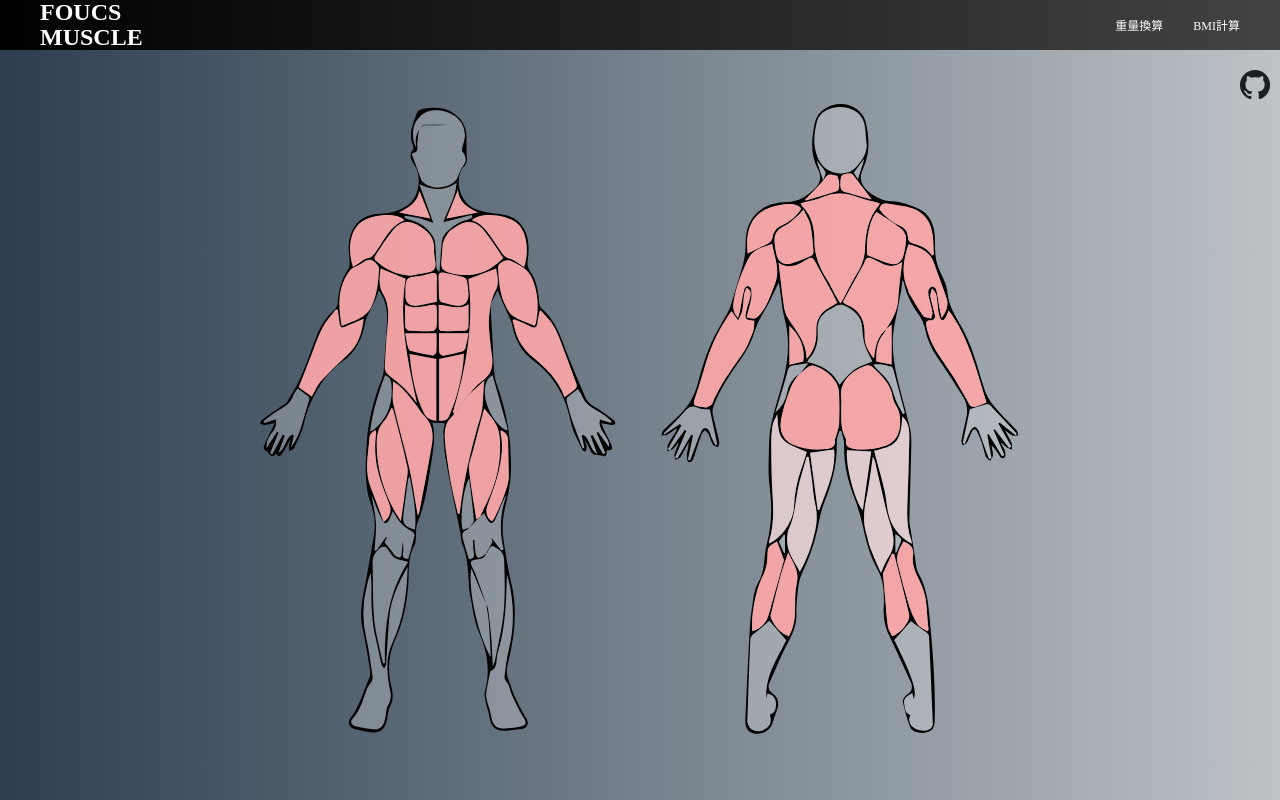
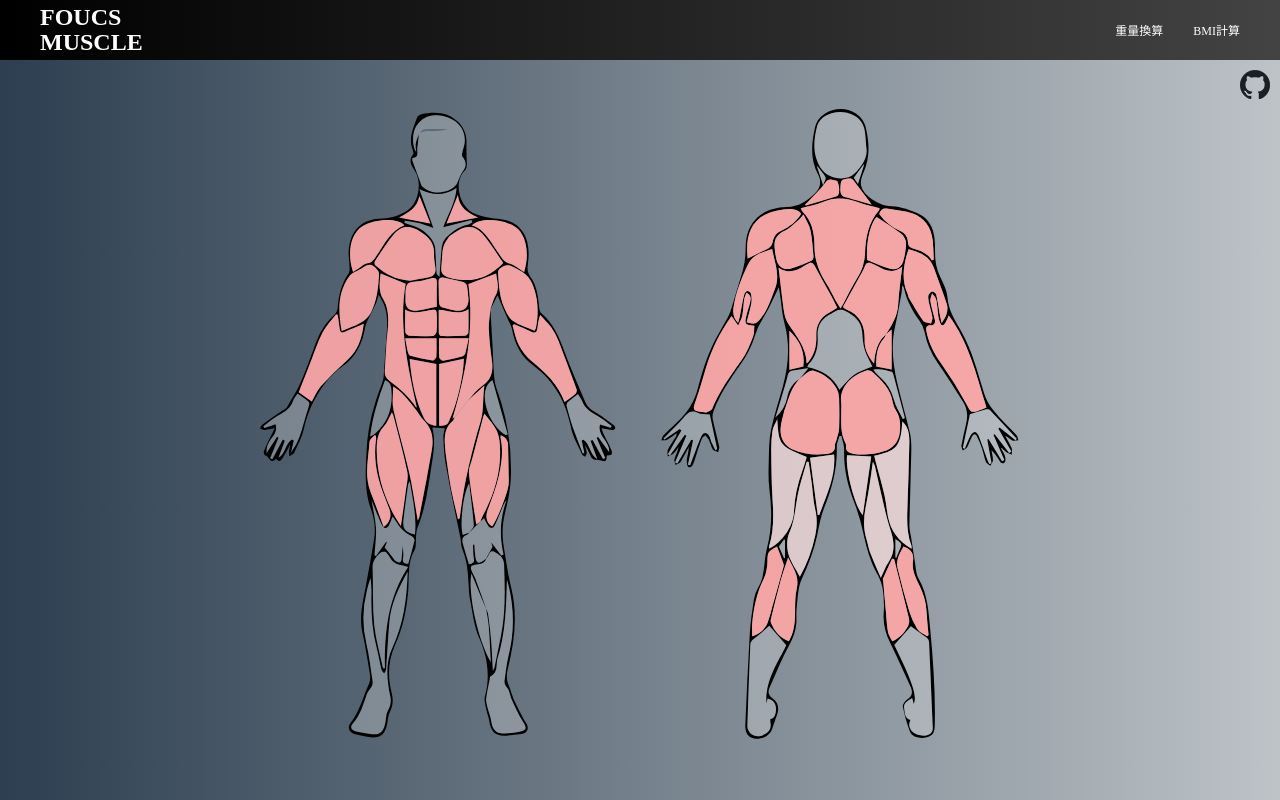
Before and after one commit to oz841119/focus-muscle, a Vue app: page / in a window 1280 px wide. Built offline with nearby package versions, Linux system fonts and the light colour scheme; a web font is replaced by a local one.

Commit message:
fixd height

```diff
--- a/src/components/TopNav.vue
+++ b/src/components/TopNav.vue
@@ -50,6 +50,7 @@ export default {
     align-items: center;
     justify-content: space-between;
     padding: 0 40px;
+    height: 60px;
     color: #fff;
     background: #000000;  /* fallback for old browsers */
     background: -webkit-linear-gradient(to left, #434343, #000000);  /* Chrome 10-25, Safari 5.1-6 */
```
